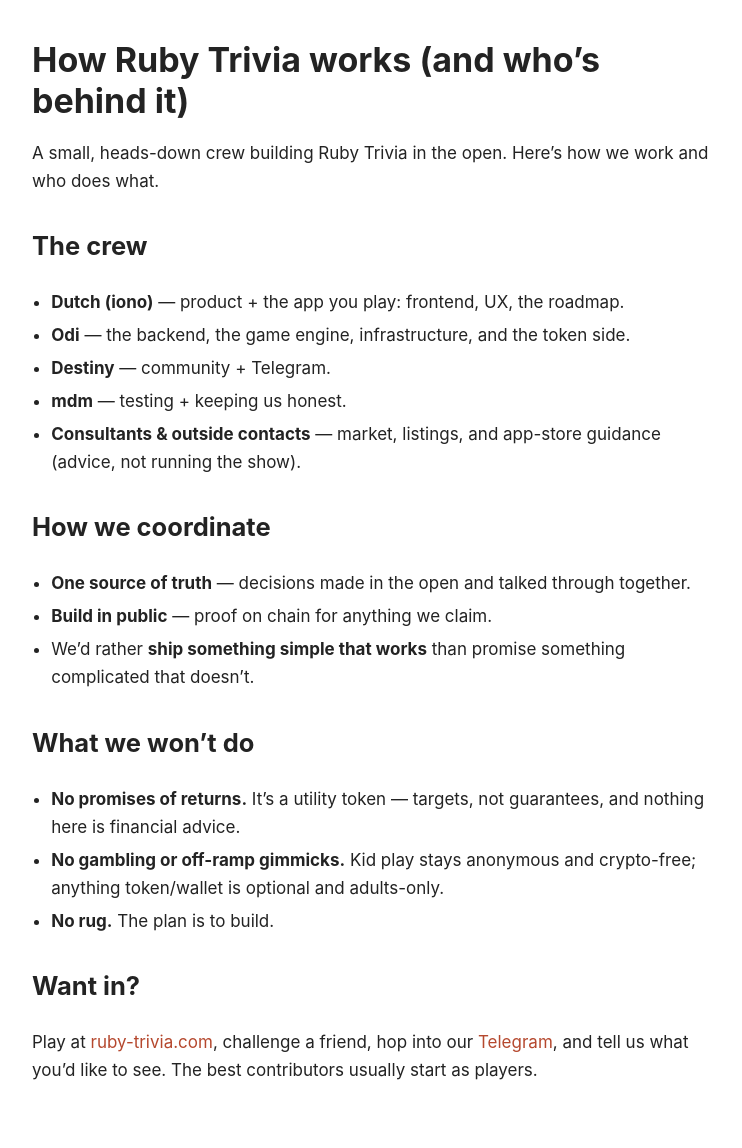
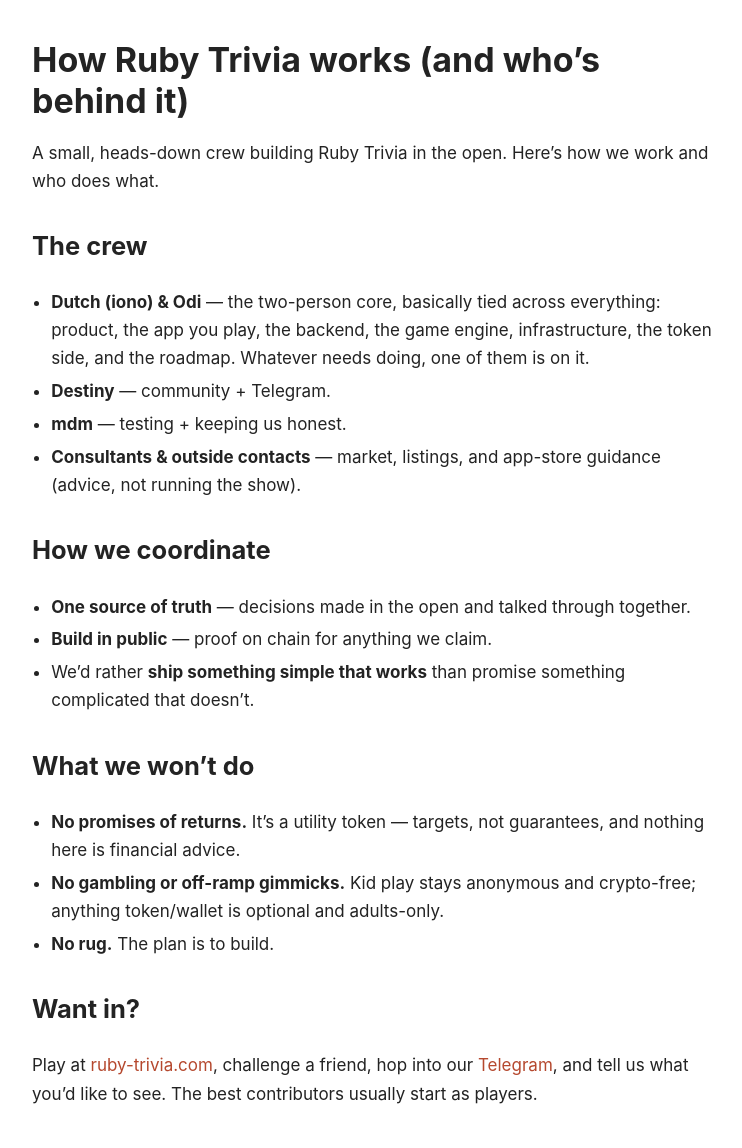
Before and after one commit to ruby-high/ruby-trivia-handbook, a Jekyll site: the page built from team.md, in a window 1280 px wide. Shown: the whole page, without its empty margins (268-1010 px from the left). Built offline with Jekyll 4.4.1, drawn with Linux system fonts in a browser that asks for light colours; before the commit the page ends 1124 px from its top, so only the background shows below that.

Commit message:
Team: Dutch + Odi are the two-person core, tied across everything (not split by frontend/backend)
Co-Authored-By: Claude Opus 4.8 <noreply@anthropic.com>

```diff
--- a/team.md
+++ b/team.md
@@ -7,8 +7,7 @@ title: How Ruby Trivia works
 A small, heads-down crew building Ruby Trivia in the open. Here's how we work and who does what.
 
 ## The crew
-- **Dutch (iono)** — product + the app you play: frontend, UX, the roadmap.
-- **Odi** — the backend, the game engine, infrastructure, and the token side.
+- **Dutch (iono) & Odi** — the two-person core, basically tied across everything: product, the app you play, the backend, the game engine, infrastructure, the token side, and the roadmap. Whatever needs doing, one of them is on it.
 - **Destiny** — community + Telegram.
 - **mdm** — testing + keeping us honest.
 - **Consultants & outside contacts** — market, listings, and app-store guidance (advice, not running the show).
```
